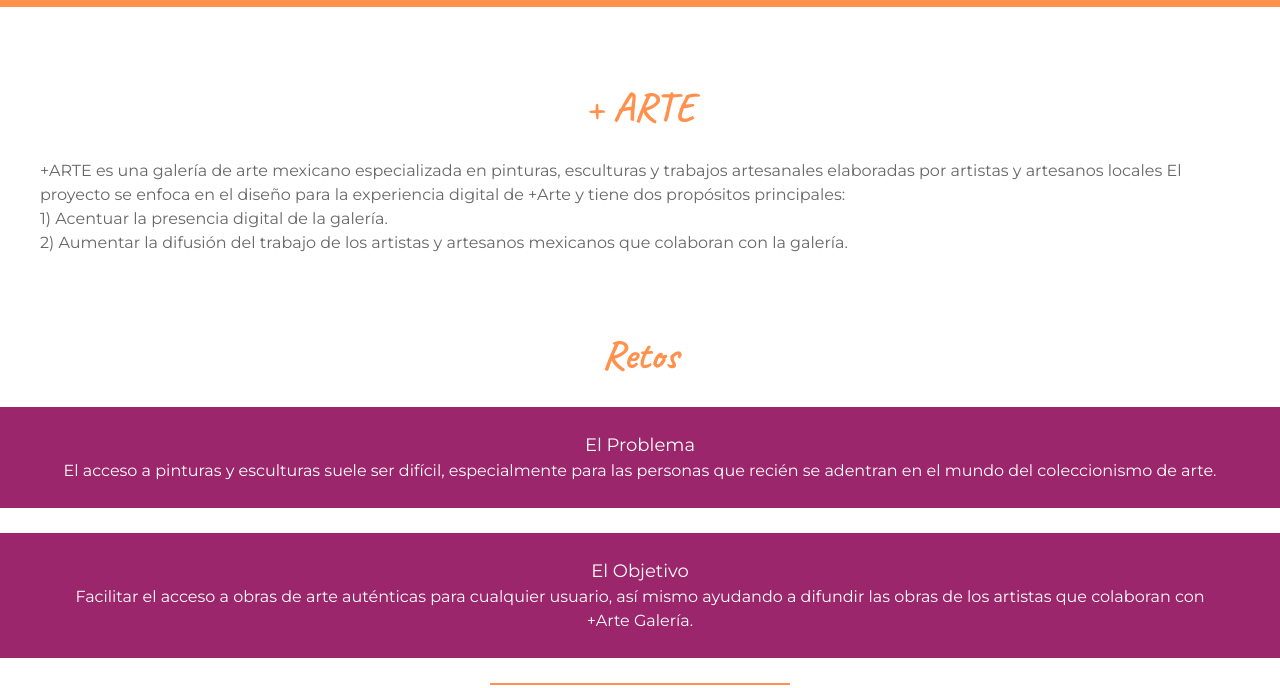
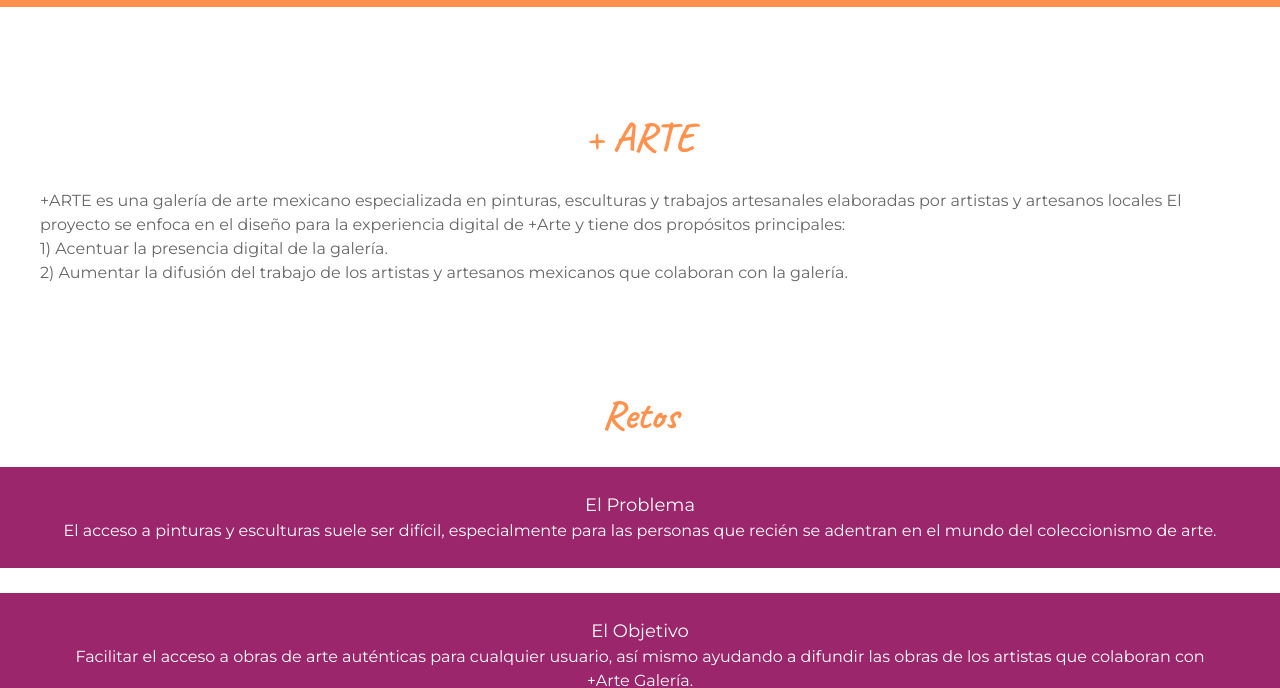
Before and after one commit to JCMP92/UX-Portfolio---Arte, a plain HTML site: page index.html in a window 1280 px wide. Shown: the part 793-1481 px from the top of the page. Drawn offline with nearby package versions, Linux system fonts and the light colour scheme; a web font is replaced by a local one.

Commit message:
Changing detailse

```diff
--- a/css/style.css
+++ b/css/style.css
@@ -466,4 +466,7 @@ body {
   .txtContainer {
     padding: 25px;
   }
+  .generalContainers {
+    padding-top: 100px;
+  }
 }
```
